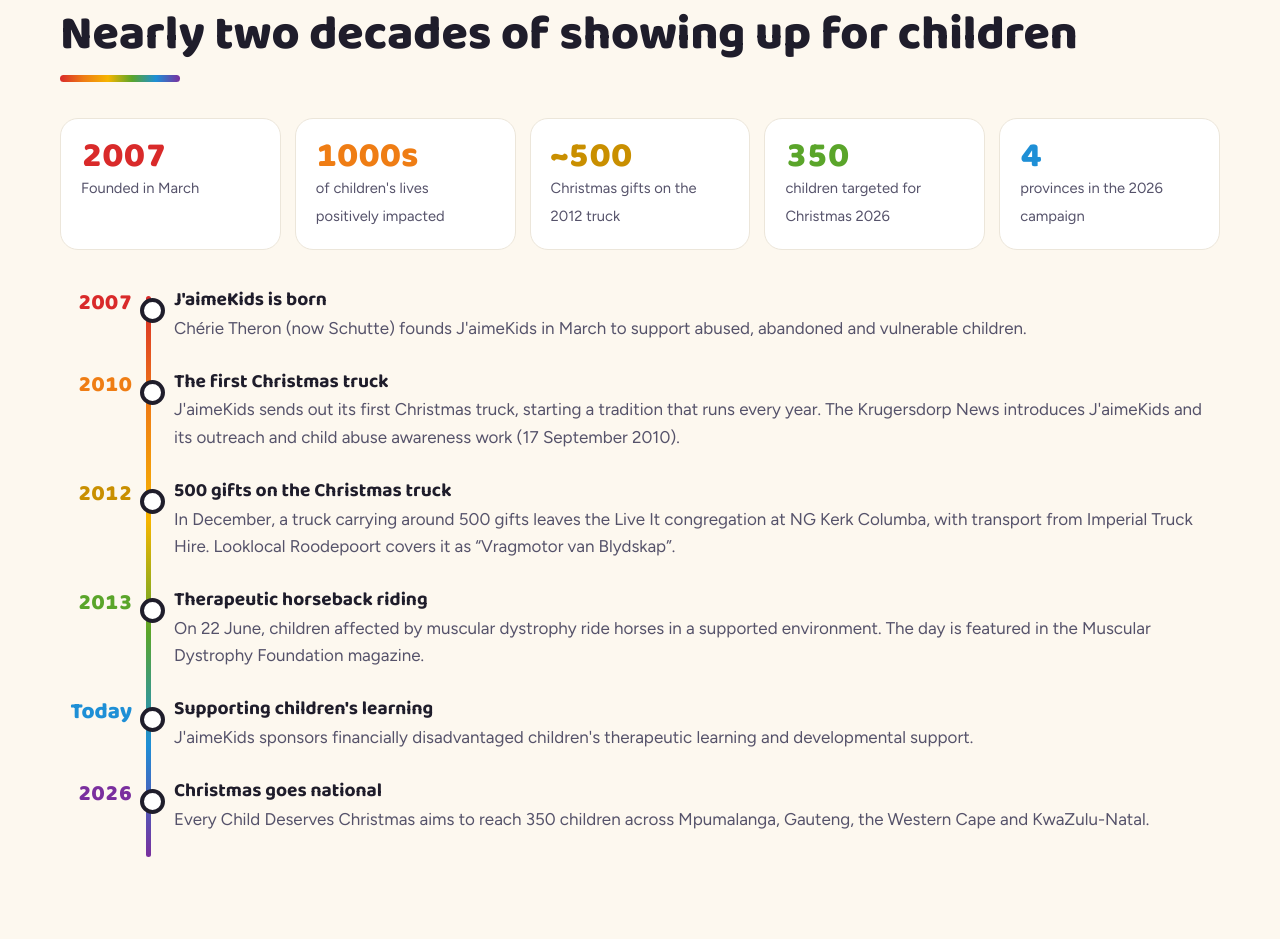
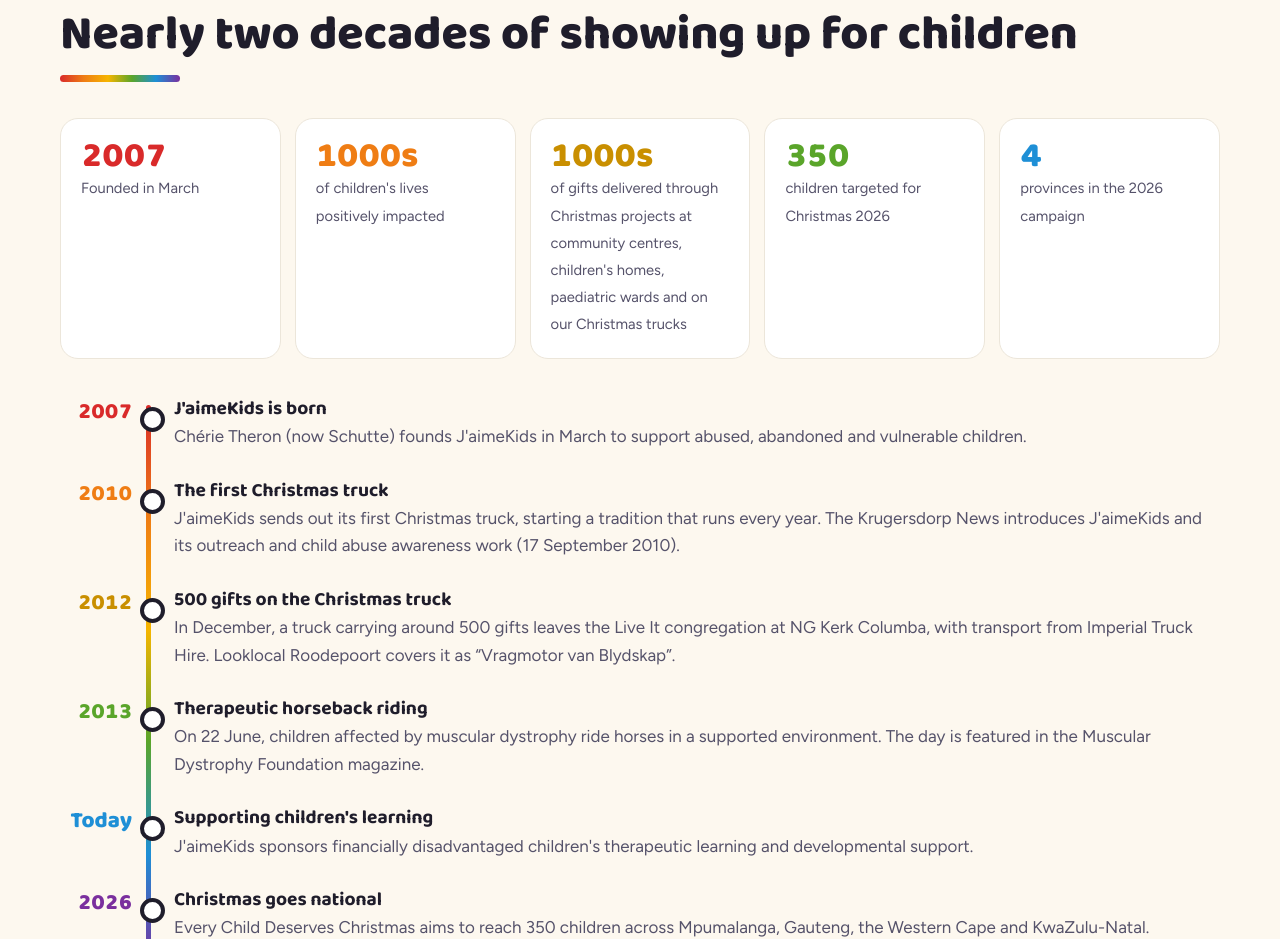
Before and after one commit to rscsnb-png/jaimekids, a plain HTML site: page index.html in a window 1280 px wide. Shown: the part 4500-5439 px from the top of the page. Drawn offline with Linux system fonts and the light colour scheme.

Commit message:
Update Christmas gifts impact figure
Co-Authored-By: Claude Opus 5.5 <noreply@anthropic.com>
Claude-Session: https://claude.ai/code/session_01776D8UFETMR7gMuB8QfUgZ

```diff
--- a/index.html
+++ b/index.html
@@ -391,7 +391,7 @@ footer .logo{width:96px;height:96px;border-radius:50%;margin-bottom:14px}
       <div class="impact">
         <div style="--c:var(--red)"><b>2007</b><span>Founded in March</span></div>
         <div style="--c:var(--orange)"><b>1000s</b><span>of children's lives positively impacted</span></div>
-        <div style="--c:#c98f00"><b>~500</b><span>Christmas gifts on the 2012 truck</span></div>
+        <div style="--c:#c98f00"><b>1000s</b><span>of gifts delivered through Christmas projects at community centres, children's homes, paediatric wards and on our Christmas trucks</span></div>
         <div style="--c:var(--green)"><b>350</b><span>children targeted for Christmas 2026</span></div>
         <div style="--c:var(--blue)"><b>4</b><span>provinces in the 2026 campaign</span></div>
       </div>
```
